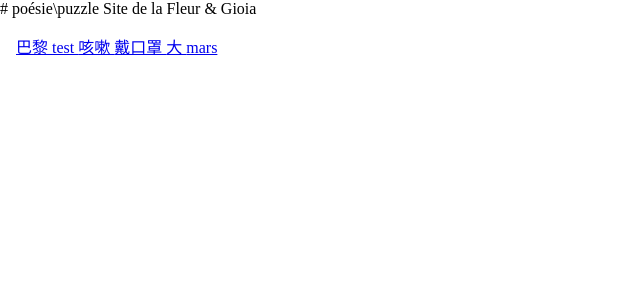
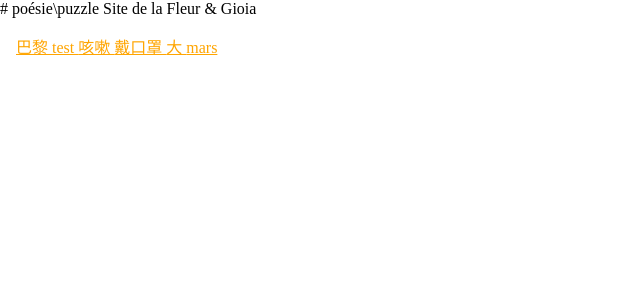
Before and after one commit to poesiepuzzle/poesiepuzzle.github.io, a Jekyll site: the page built from index.md, in a window 1280 px wide. Shown: the top 300 px of the page, without its empty margins (0-640 px from the left). Built offline with Jekyll 4.4.1, drawn with Linux system fonts in a browser that asks for light colours; our own code applies the rules of GitHub Pages for plain Markdown files.

Commit message:
Update puzzle.css

```diff
--- a/assets/css/puzzle.css
+++ b/assets/css/puzzle.css
@@ -16,6 +16,19 @@ body {
     */
     margin: 0;
 }
+
+
+.wordcount-0 {
+    color: red;
+}
+
+
+
+
+
+
+
+
 
 #ecran {
     position: absolute;
@@ -39,6 +52,7 @@ body {
     left: 0;
     transition-property: top, left;
     transition-duration: 1s, 0.2s;
+    color: orange;
 }
 .aiguille.clicked {
     z-index: 1;
```
